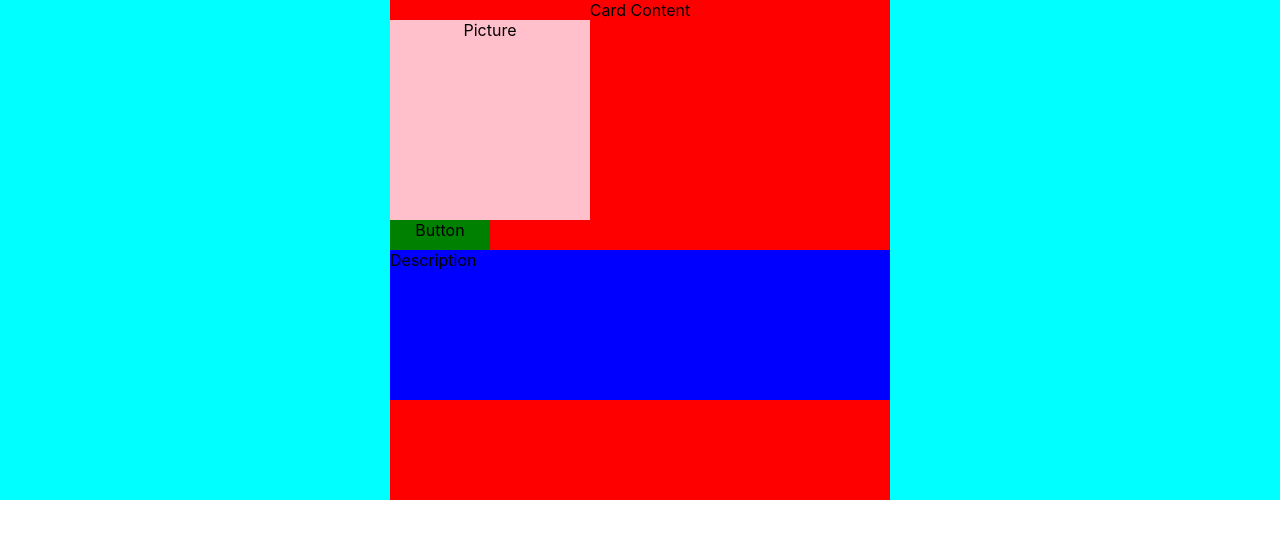
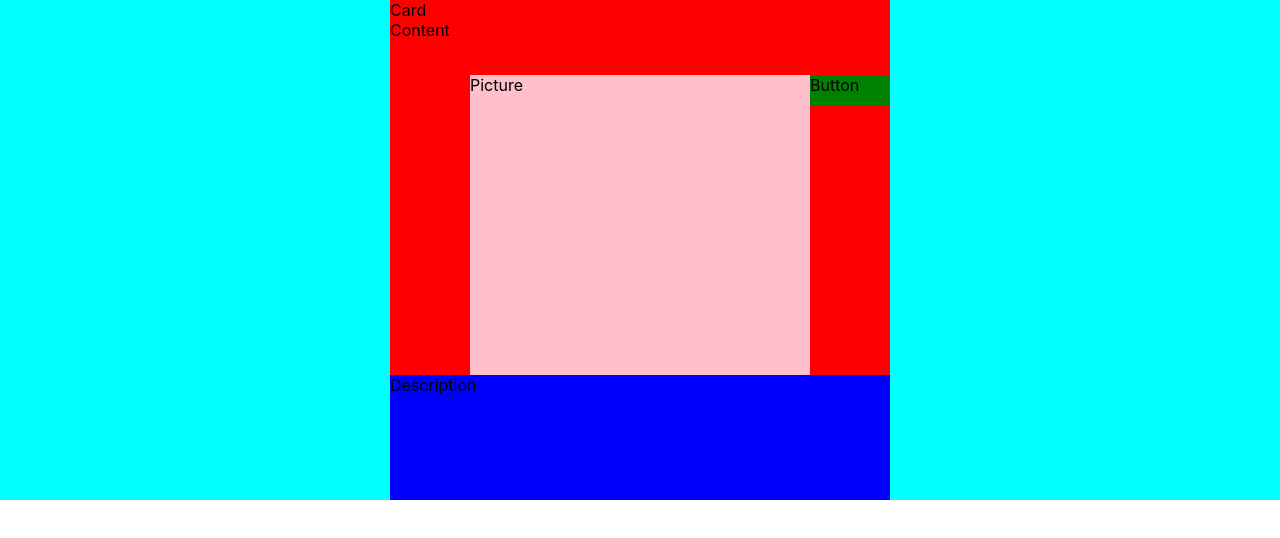
Before and after one commit to eddystruillou/pokedex_react, a React (Create React App) app: page / in a window 1280 px wide. Shown: the top 538 px of the page. Built offline with nearby package versions, Linux system fonts and the light colour scheme.

Commit message:
Add grid css and position components

```diff
--- a/src/Components/Button/Button.css
+++ b/src/Components/Button/Button.css
@@ -1,5 +1,6 @@
 .Button {
-    width: 100px;
     height: 30px;
     background-color: green;
+    grid-column-start: 3;
+    grid-row-start: 2;
 }
--- a/src/Components/Card/Card.css
+++ b/src/Components/Card/Card.css
@@ -1,9 +1,9 @@
 .Card {
     width: 500px;
     height: 500px;
-    display: flex;
-    flex-direction: column;
+    display: grid;
+    grid-template-columns: 80px auto 80px;
+    grid-template-rows: 15% 300px auto;
     margin: auto;
-    text-align: center;
     background-color: red;
 }
--- a/src/Components/Description/Description.css
+++ b/src/Components/Description/Description.css
@@ -1,6 +1,6 @@
 .Description {
-    width: 100%;
-    height: 150px;
-    text-align: left;
     background-color: blue;
+    grid-column-start: 1;
+    grid-column-end: 4;
+    grid-row-start: 3;
 }
--- a/src/Components/Picture/Picture.css
+++ b/src/Components/Picture/Picture.css
@@ -1,5 +1,6 @@
 .Picture {
-    width: 200px;
-    height: 200px;
     background-color: pink;
+    grid-column-start: 2;
+    grid-column-end: 3;
+    grid-row-start: 2;
 }
```
